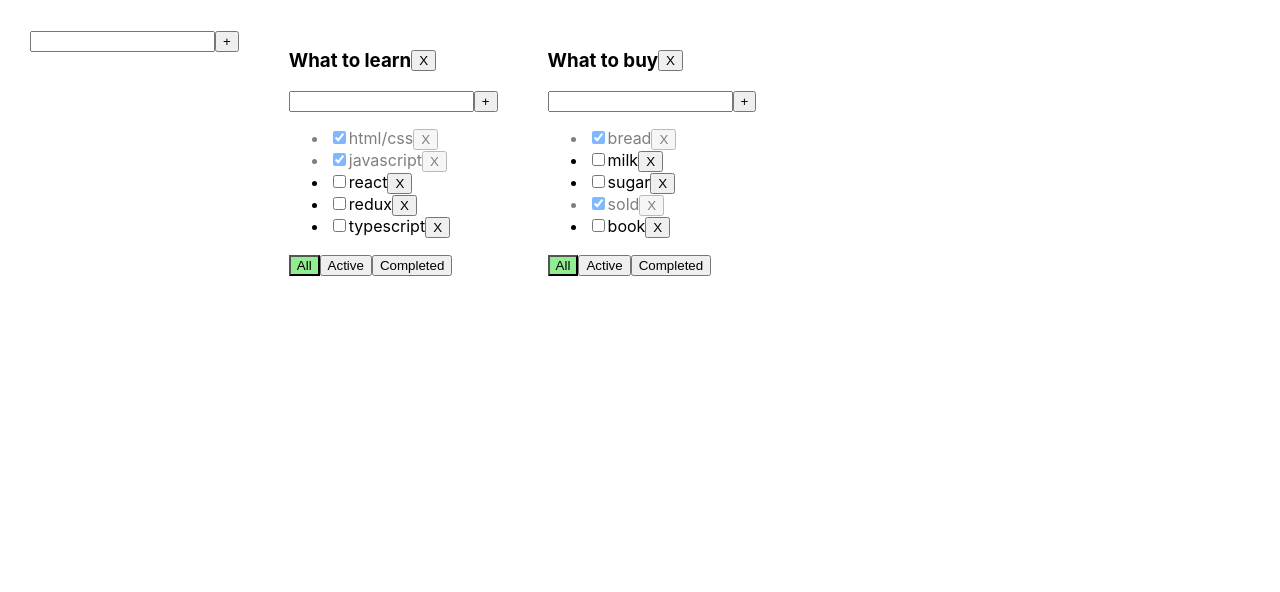
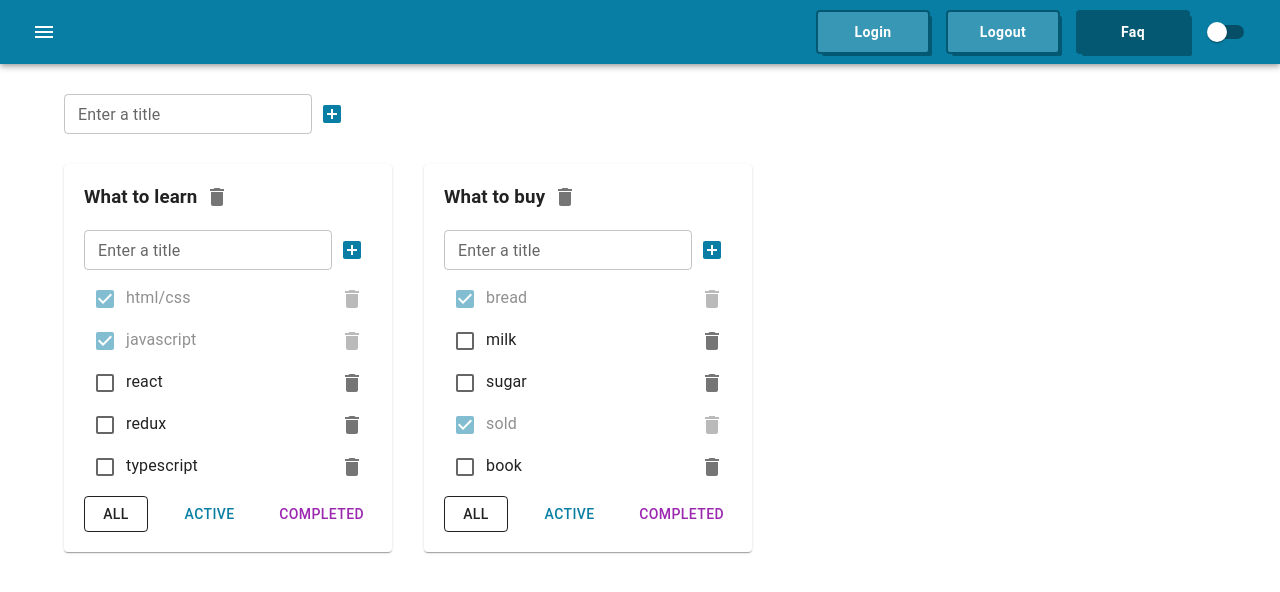
Before and after one commit to aidar2218/todolist-ts, a React (Create React App) app: page / in a window 1280 px wide. Shown: the top 592 px of the page. Built offline with nearby package versions, Linux system fonts and the light colour scheme.

Commit message:
Commit 2.7.1. Transition the project to a Material UI. Added new styles and methods of styles. Created new MenuButton.tsx component, Todolist.styles.ts module.

```diff
--- a/package.json
+++ b/package.json
@@ -3,6 +3,10 @@
   "version": "0.1.0",
   "private": true,
   "dependencies": {
+    "@emotion/react": "^11.13.0",
+    "@emotion/styled": "^11.13.0",
+    "@mui/icons-material": "^5.16.4",
+    "@mui/material": "^5.16.4",
     "@testing-library/jest-dom": "^5.16.5",
     "@testing-library/react": "^13.4.0",
     "@testing-library/user-event": "^13.5.0",
--- a/src/AddItemForm/AddItemForm.tsx
+++ b/src/AddItemForm/AddItemForm.tsx
@@ -1,5 +1,7 @@
 import React, {ChangeEvent, KeyboardEvent, useState} from 'react';
-import {Button} from "../Button/Button";
+import TextField from '@mui/material/TextField';
+import AddBoxIcon from '@mui/icons-material/AddBox'
+import IconButton from '@mui/material/IconButton'
 
 type AddItemFormPropsType = {
     addItem: (title: string) => void
@@ -32,12 +34,21 @@ export const AddItemForm = ({addItem}: AddItemFormPropsType) => {
 
     return (
         <div>
-            <input value={title}
-                   className={error ? "error" : ""}
-                   onChange={changeItemHandler}
-                   onKeyUp={addItemOnKeyUpHandler}/>
-            <Button title={"+"} onClick={addItemHandler}/>
-            {error && <div className={"error-message"}>{error}</div>}
+            <TextField
+                label={"Enter a title"}
+                variant={"outlined"}
+                size={"small"}
+                error={!!error}
+                helperText={error}
+                value={title}
+                className={error ? "error" : ""}
+                onChange={changeItemHandler}
+                onKeyUp={addItemOnKeyUpHandler}/>
+            <IconButton
+                onClick={addItemHandler}
+                color={"primary"}>
+                <AddBoxIcon/>
+            </IconButton>
         </div>
     );
 };
--- a/src/App.css
+++ b/src/App.css
@@ -1,27 +1,3 @@
-.App {
-    padding: 30px;
-    display: flex;
-}
-
-.App > div {
-    margin-right: 50px;
-}
-
-.error {
-    border: 1px solid red;
-}
-
-.error-message {
-    color: red;
-}
-
-.active-filter {
-    background-color: lightgreen;
-}
-
-.is-done {
-    opacity: 0.5;
-}
 
 .todolist-title-container {
     display: flex;
--- a/src/App.tsx
+++ b/src/App.tsx
@@ -3,6 +3,17 @@ import './App.css';
 import {TodoList} from "./TodoList/TodoList";
 import {v1} from "uuid";
 import {AddItemForm} from "./AddItemForm/AddItemForm";
+import AppBar from '@mui/material/AppBar';
+import Toolbar from '@mui/material/Toolbar';
+import IconButton from '@mui/material/IconButton';
+import MenuIcon from '@mui/icons-material/Menu';
+import Container from '@mui/material/Container';
+import Grid from '@mui/material/Unstable_Grid2'; // Grid version 2
+import Paper from '@mui/material/Paper';
+import {MenuButton} from "./MenuButton/MenuButton";
+import {createTheme, ThemeProvider} from "@mui/material/styles";
+import Switch from '@mui/material/Switch'
+import CssBaseline from '@mui/material/CssBaseline';
 
 export type TaskType = {
     id: string
@@ -21,6 +32,8 @@ type TodolistType = {
     title: string
     filter: FilterValuesType
 }
+
+type ThemeMode = "light" | "dark"
 
 const App = () => {
 
@@ -57,6 +70,16 @@ const App = () => {
         ],
     });
 
+    const [themeMode, setThemeMode] = useState<ThemeMode>("light");
+
+    const theme = createTheme({
+        palette: {
+            mode: themeMode === "light" ? "light" : "dark",
+            primary: {
+                main: "#087EA4",
+            }
+        }
+    });
 
 
     const removeTask = (taskId: string, todolistID: string) => {
@@ -102,7 +125,8 @@ const App = () => {
         const newTodolist: TodolistType = {
             id: todolistID,
             title: title,
-            filter: "all"};
+            filter: "all"
+        };
         setTodoLists([newTodolist, ...todoLists]);
         setTasks({[todolistID]: [], ...tasks});
     }
@@ -126,10 +150,34 @@ const App = () => {
         setTodoLists(newTodoLists)
     }
 
+    const changeModeHandler = () => {
+        setThemeMode(themeMode === "light" ? "dark" : "light");
+    }
+
 
     return (
-        <div className="App">
-            <AddItemForm addItem={addTodolist} />
+        <ThemeProvider theme={theme}>
+            <CssBaseline />
+            <AppBar position={"static"}
+                    sx={{marginBottom: "30px"}}>
+                <Toolbar sx={{display: "flex", justifyContent: "space-between"}}>
+                    <IconButton color={"inherit"}>
+                        <MenuIcon/>
+                    </IconButton>
+                    <div>
+                        <MenuButton>Login</MenuButton>
+                        <MenuButton>Logout</MenuButton>
+                        <MenuButton background={theme.palette.primary.dark}>Faq</MenuButton>
+                        <Switch color={"default"} onChange={changeModeHandler}/>
+                    </div>
+                </Toolbar>
+            </AppBar>
+            <Container fixed>
+                <Grid container
+                      sx={{marginBottom: "30px"}}>
+                    <AddItemForm addItem={addTodolist}/>
+                </Grid>
+                <Grid container spacing={4}>
                     {todoLists.map(tl => {
                         const allTodolistTasks = tasks[tl.id]
                         let tasksForTodoList = allTodolistTasks;
@@ -143,6 +191,8 @@ const App = () => {
                         }
 
                         return (
+                            <Grid key={tl.id}>
+                                <Paper sx={{padding: "0 20px 20px 20px"}}>
                                     <TodoList title={tl.title}
                                               key={tl.id}
                                               todolistID={tl.id}
@@ -156,11 +206,13 @@ const App = () => {
                                               removeTodolist={removeTodolist}
                                               updateTodolistTitle={updateTodolistTitle}
                                     />
+                                </Paper>
+                            </Grid>
                         )
                     })}
-
-
-        </div>
+                </Grid>
+            </Container>
+        </ThemeProvider>
     );
 }
 
--- a/src/EditableSpan/EditableSpan.tsx
+++ b/src/EditableSpan/EditableSpan.tsx
@@ -1,4 +1,5 @@
-import React, {ChangeEvent, useState} from 'react';
+import React, {ChangeEvent, KeyboardEvent, useState} from 'react';
+import TextField from '@mui/material/TextField';
 
 type EditableSpanPropsType = {
     value: string
@@ -26,11 +27,13 @@ export const EditableSpan = ({value, onChange}: EditableSpanPropsType) => {
     return (
         <>
             {editMode ? (
-                <input type="text"
-                       value={title}
-                       onChange={changeTitleHandler}
-                       onBlur={activateViewModeHandler}
-                       autoFocus/>
+                <TextField
+                    variant={"outlined"}
+                    size={"small"}
+                    value={title}
+                    onChange={changeTitleHandler}
+                    onBlur={activateViewModeHandler}
+                    />
             ) : (
                 <span onDoubleClick={activateEditModeHandler}>{value}</span>
             )}
--- /dev/null
+++ b/src/MenuButton/MenuButton.tsx
@@ -0,0 +1,19 @@
+import {styled, Theme} from "@mui/material/styles";
+import Button from "@mui/material/Button";
+
+type MenuButtonPropsType = {
+    background?: string
+    theme?: Theme
+}
+
+export const MenuButton = styled(Button)<MenuButtonPropsType>(({background, theme}) => ({
+    minWidth: "110px",
+    fontWeight: "bold",
+    boxShadow: `0 0 0 2px ${theme.palette.primary.dark}, 4px 4px 0 0 ${theme.palette.primary.dark}`,
+    borderRadius: "2px",
+    textTransform: "capitalize",
+    margin: "0 10px",
+    padding: "8px 24px",
+    color: theme.palette.primary.contrastText,
+    background: background || theme.palette.primary.light,
+}));
--- a/src/TodoList/TodoList.tsx
+++ b/src/TodoList/TodoList.tsx
@@ -1,8 +1,15 @@
 import React from 'react';
 import {FilterValuesType, TaskType} from "../App";
-import {Button} from "../Button/Button";
 import {AddItemForm} from "../AddItemForm/AddItemForm";
 import {EditableSpan} from "../EditableSpan/EditableSpan";
+import IconButton from '@mui/material/IconButton'
+import DeleteIcon from '@mui/icons-material/Delete'
+import Button from "@mui/material/Button";
+import Checkbox from '@mui/material/Checkbox';
+import List from '@mui/material/List';
+import ListItem from '@mui/material/ListItem';
+import Box from '@mui/system/Box';
+import {filterButtonsContainerSx, getListItemSx} from "./Todolist.styles";
 
 export type TodoListPropsType = {
     title: string
@@ -59,45 +66,60 @@ export const TodoList = ({
             <div className={"todolist-title-container"}>
                 <h3>
                     <EditableSpan value={title}
-                                  onChange={updateTodolistTitleHandler} />
+                                  onChange={updateTodolistTitleHandler}/>
                 </h3>
-                <Button title={"X"} onClick={removeTodolistHandler}/>
+                <IconButton onClick={removeTodolistHandler}>
+                    <DeleteIcon/>
+                </IconButton>
             </div>
             <AddItemForm addItem={addTaskCallback}/>
             {tasks.length === 0 ? (
                 <p>there are no tasks</p>
             ) : (
-                <ul>
+                <List>
                     {tasks.map(task => {
                         return (
-                            <li key={task.id} className={task.isDone ? "is-done" : ""}>
-                                <input type="checkbox"
+                            <ListItem
+                                key={task.id}
+                                sx={getListItemSx(task.isDone)}>
+                                <div>
+                                    <Checkbox
+                                        checked={task.isDone}
                                         onChange={(event) => changeTaskStatusHandler(task.id,
                                             event.currentTarget.checked)}
-                                       checked={task.isDone}/>
+                                    />
                                     <EditableSpan value={task.title}
                                                   onChange={(newTitle) => updateTaskTitleHandler(task.id, newTitle)}/>
-                                <Button title={"X"} onClick={() => removeTaskHandler(task.id)}/>
-                            </li>
+                                </div>
+                                <IconButton onClick={() => removeTaskHandler(task.id)}>
+                                    <DeleteIcon/>
+                                </IconButton>
+                            </ListItem>
                         )
                     })}
-                </ul>
+                </List>
             )}
 
-            <div>
-                <Button title={"All"}
+            <Box sx={filterButtonsContainerSx}>
+                <Button
+                    color={"inherit"}
                     onClick={() => changeFilterTasksHandler("all")}
-                        className={filter === "all" ? "active-filter" : ""}
-                />
-                <Button title={"Active"}
+                    variant={filter === "all" ? "outlined" : "text"}>
+                    All
+                </Button>
+                <Button
+                    color={"primary"}
                     onClick={() => changeFilterTasksHandler("active")}
-                        className={filter === "active" ? "active-filter" : ""}
-                />
-                <Button title={"Completed"}
+                    variant={filter === "active" ? "outlined" : "text"}>
+                    Active
+                </Button>
+                <Button
+                    color={"secondary"}
                     onClick={() => changeFilterTasksHandler("completed")}
-                        className={filter === "completed" ? "active-filter" : ""}
-                />
-            </div>
+                    variant={filter === "completed" ? "outlined" : "text"}>
+                    Completed
+                </Button>
+            </Box>
         </div>
     );
 };
--- /dev/null
+++ b/src/TodoList/Todolist.styles.ts
@@ -0,0 +1,12 @@
+import {SxProps} from "@mui/material";
+
+export const filterButtonsContainerSx: SxProps = {
+    display: "flex",
+    justifyContent: "space-between",
+}
+
+export const getListItemSx = (isDone: boolean): SxProps => ({
+    padding: 0,
+    justifyContent: 'space-between',
+    opacity: isDone ? 0.5 : 1,
+})
```
Also changed, not shown: src/Button/Button.tsx (line endings or trailing spaces), 1 other file (tests, documents, lock files or other folders). Lines whose indentation alone changed are shown as unchanged.
